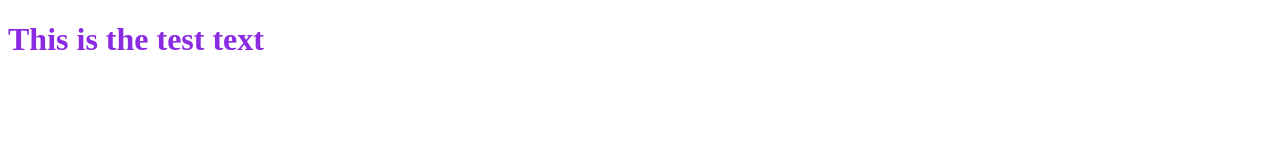
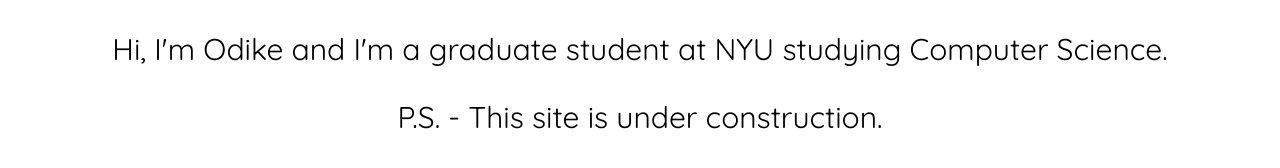
Before and after one commit to odike/odike.github.io, a plain HTML site: page index.html in a window 1280 px wide. Drawn offline with Linux system fonts and the light colour scheme.

Commit message:
second commit

```diff
--- a/index.html
+++ b/index.html
@@ -7,9 +7,12 @@
         <title>Odike Eze-Echesi</title>
         <meta name="description" content="I am a Computer Science graduate student at NYU">
         <meta name="keywords" content="odike eze-echesi, odike, eze-echesi,">
+        <link rel="stylesheet" href="https://use.fontawesome.com/releases/v5.8.1/css/all.css" integrity="sha384-50oBUHEmvpQ+1lW4y57PTFmhCaXp0ML5d60M1M7uH2+nqUivzIebhndOJK28anvf" crossorigin="anonymous">
         <link rel="stylesheet" type="text/css" href="stylesheets/main.css"/>
+        <link href="https://fonts.googleapis.com/css?family=Lora|Quicksand" rel="stylesheet">
     </head>
     <body>
-        <h1>This is the test text</h1>
+        <p>Hi, I'm Odike and I'm a graduate student at NYU studying Computer Science.</p>
+        <p>P.S. - This site is under construction.</p>
     </body>
 </html>
--- a/stylesheets/main.css
+++ b/stylesheets/main.css
@@ -1,4 +1,8 @@
-h1{
-    color: blueviolet;
-    font-size: 32px;
+p{
+    font-size: 30px;
+    text-align: center;
+    font-family: 'Quicksand', sans-serif;
 }
+
+/* font-family: 'Lora', serif;
+font-family: 'Quicksand', sans-serif; */
```
